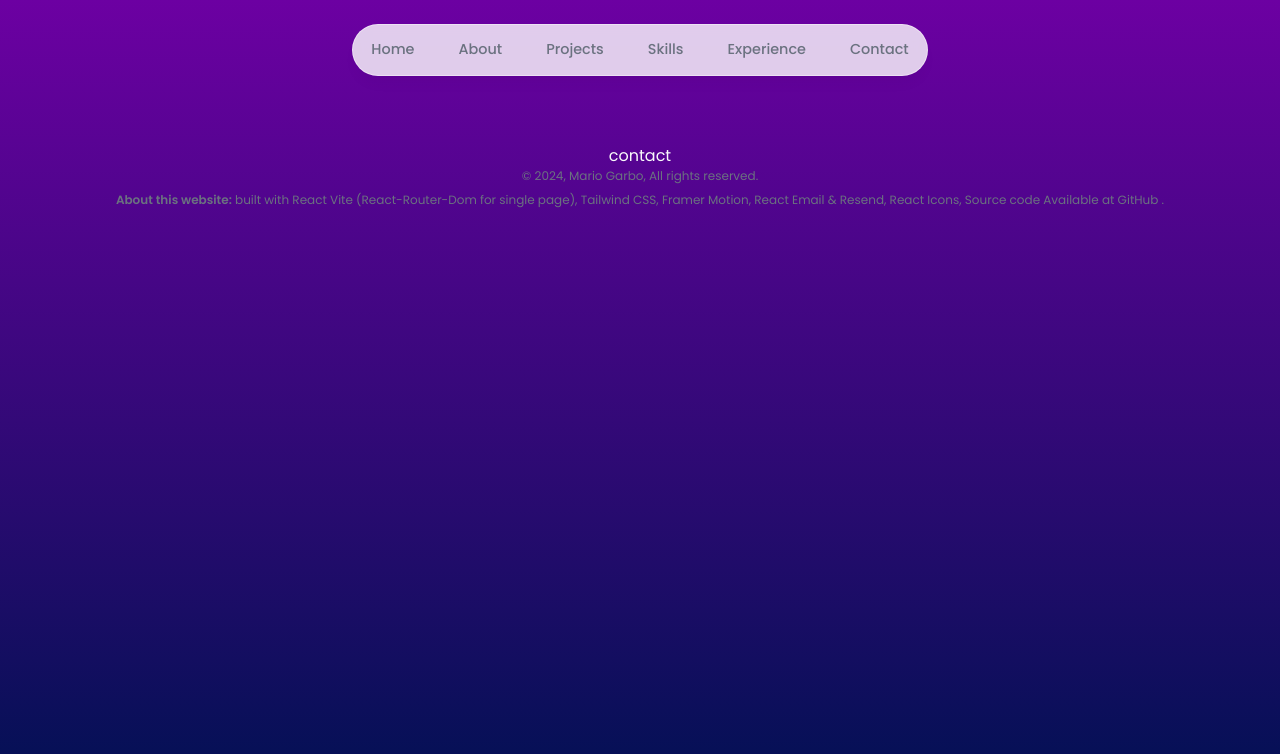
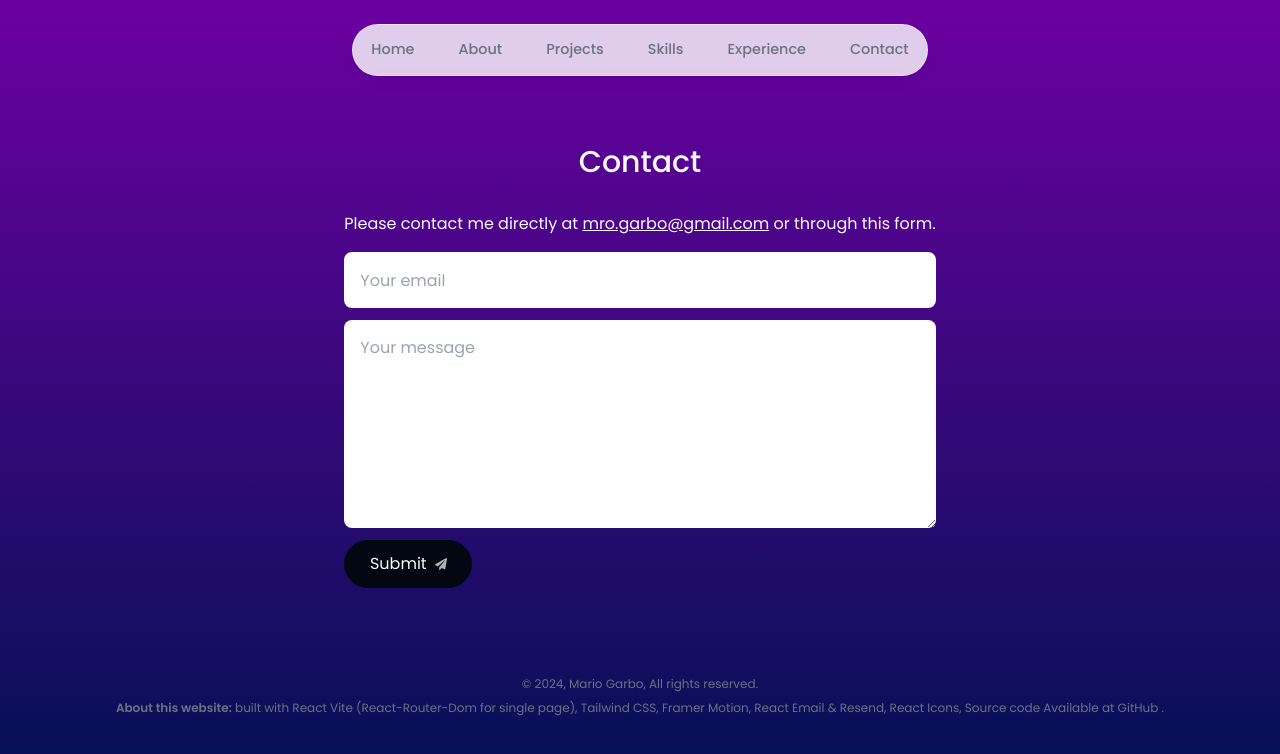
Before and after one commit to marioogarbo/Portfolio, a React (Vite) app: page /contact in a window 1280 px wide. Shown: the top 754 px of the page. Built offline with nearby package versions, Linux system fonts and the light colour scheme.

Commit message:
Created Contact section

```diff
--- a/src/components/about.jsx
+++ b/src/components/about.jsx
@@ -2,16 +2,16 @@ import { motion } from "framer-motion";
 
 export default function About() {
   return (
-    <motion.section
-      className="mb-28 max-w-[45rem] text-center leading-8 sm:mb-44"
-      initial={{ opacity: 0, y: 100 }}
-      animate={{ opacity: 1, y: 0 }}
-      transition={{ delay: 0.175 }}
-    >
+    <section>
       <h2 className="text-3xl font-medium capitalize mb-8 text-center">
         About me
       </h2>
-      <p>
+      <motion.p
+        className="mb-28 max-w-[45rem] text-center leading-8 sm:mb-44"
+        initial={{ opacity: 0, y: 100 }}
+        animate={{ opacity: 1, y: 0 }}
+        transition={{ delay: 0.175 }}
+      >
         Lorem ipsum dolor sit, amet consectetur adipisicing elit. Repudiandae id
         in recusandae fuga eveniet rerum natus, aperiam, repellat exercitationem
         est reiciendis officiis! Porro assumenda eaque iure non voluptas nostrum
@@ -22,7 +22,7 @@ export default function About() {
         adipisicing elit. Repudiandae id in recusandae fuga eveniet rerum natus,
         aperiam, repellat exercitationem est reiciendis officiis! Porro
         assumenda eaque iure non voluptas nostrum repellat.
-      </p>
-    </motion.section>
+      </motion.p>
+    </section>
   );
 }
--- a/src/components/contact.jsx
+++ b/src/components/contact.jsx
@@ -1,3 +1,66 @@
+import { motion } from "framer-motion";
+import SubmitBtn from "./submitBtn";
+
 export default function Contact() {
-  return <div>contact</div>;
+  return (
+    <section>
+      <h2 className="text-3xl font-medium capitalize mb-8 text-center">
+        Contact
+      </h2>
+
+      <motion.section
+        className="mb-20 sm:mb-[88px] w-[min(100%,38rem)] text-center"
+        initial={{
+          opacity: 0,
+        }}
+        whileInView={{
+          opacity: 1,
+        }}
+        transition={{
+          duration: 1,
+        }}
+        viewport={{
+          once: true,
+        }}
+      >
+        <p className="-mb-6">
+          Please contact me directly at{" "}
+          <a className="underline" href="mailto:mro.garbo@gmail.com">
+            mro.garbo@gmail.com
+          </a>{" "}
+          or through this form.
+        </p>
+        <form
+          className="mt-10 flex flex-col my-3"
+          // action={async (formData) => {
+          //   const { data, error } = await sendEmail(formData);
+
+          //   if (error) {
+          //     toast.error(error);
+          //     return;
+          //   }
+
+          //   toast.success("Email sent successfully!");
+          // }}
+        >
+          <input
+            className="h-14 px-4 rounded-lg borderBlack transition-all "
+            name="senderEmail"
+            type="email"
+            required
+            maxLength={500}
+            placeholder="Your email"
+          />
+          <textarea
+            className="h-52 rounded-lg my-3 borderBlack p-4 transition-all "
+            name="message"
+            placeholder="Your message"
+            required
+            maxLength={5000}
+          />
+          <SubmitBtn />
+        </form>
+      </motion.section>
+    </section>
+  );
 }
--- a/src/components/experience.jsx
+++ b/src/components/experience.jsx
@@ -1,3 +1,9 @@
 export default function Experience() {
-  return <section>heto na</section>;
+  return (
+    <section>
+      <h2 className="text-3xl font-medium capitalize mb-8 text-center">
+        Experience
+      </h2>
+    </section>
+  );
 }
--- a/src/components/projects.jsx
+++ b/src/components/projects.jsx
@@ -1,3 +1,9 @@
 export default function Projects() {
-  return <div>Projects</div>;
+  return (
+    <section>
+      <h2 className="text-3xl font-medium capitalize mb-8 text-center">
+        Selected Projects
+      </h2>
+    </section>
+  );
 }
--- /dev/null
+++ b/src/components/submitBtn.jsx
@@ -0,0 +1,23 @@
+import { FaPaperPlane } from "react-icons/fa";
+// import { experimental_useFormStatus as useFormStatus } from "react-dom";
+
+export default function SubmitBtn() {
+  //   const { pending } = useFormStatus();
+
+  return (
+    <button
+      type="submit"
+      className="group flex items-center justify-center gap-2 h-12 w-32 rounded-full outline-none transition-all focus:scale-110 hover:scale-110 bg-gray-950 active:scale-105  disabled:scale-100 disabled:bg-opacity-65"
+      //   disabled={pending}
+    >
+      {/* {pending ? (
+        <div className="h-5 w-5 animate-spin rounded-full border-b-2 border-white"></div>
+      ) : ( */}
+      <>
+        Submit{" "}
+        <FaPaperPlane className="text-xs opacity-70 transition-all group-hover:translate-x-1 group-hover:-translate-y-1" />{" "}
+      </>
+      {/* )} */}
+    </button>
+  );
+}
--- a/src/data/data.js
+++ b/src/data/data.js
@@ -41,3 +41,27 @@ export const skillsData = [
   "Django",
   "Framer Motion",
 ];
+
+export const projectsData = [
+  {
+    title: "CorpComment",
+    description:
+      "I worked as a full-stack developer on this startup project for 2 years. Users can give public feedback to companies.",
+    tags: ["React", "Next.js", "MongoDB", "Tailwind", "Prisma"],
+    // imageUrl: corpcommentImg,
+  },
+  {
+    title: "rmtDev",
+    description:
+      "Job board for remote developer jobs. I was the front-end developer. It has features like filtering, sorting and pagination.",
+    tags: ["React", "TypeScript", "Next.js", "Tailwind", "Redux"],
+    // imageUrl: rmtdevImg,
+  },
+  {
+    title: "Word Analytics",
+    description:
+      "A public web app for quick analytics on text. It shows word count, character count and social media post limits.",
+    tags: ["React", "Next.js", "SQL", "Tailwind", "Framer"],
+    // imageUrl: wordanalyticsImg,
+  },
+];
--- a/src/index.css
+++ b/src/index.css
@@ -28,7 +28,7 @@ html {
   /* background-color: rgb(249 250 251); */
   /* background-image: linear-gradient(to right, #f56565, #ed8936); */
   background: linear-gradient(rgb(108, 0, 162), rgb(0, 17, 82));
-  width: 100vw;
+  /* width: 100vw; */
   height: 100vh;
   color: rgb(249 250 251);
 }
```
Also changed, not shown: src/assets/mario.png (deleted), 1 other file (tests, documents, lock files or other folders).
